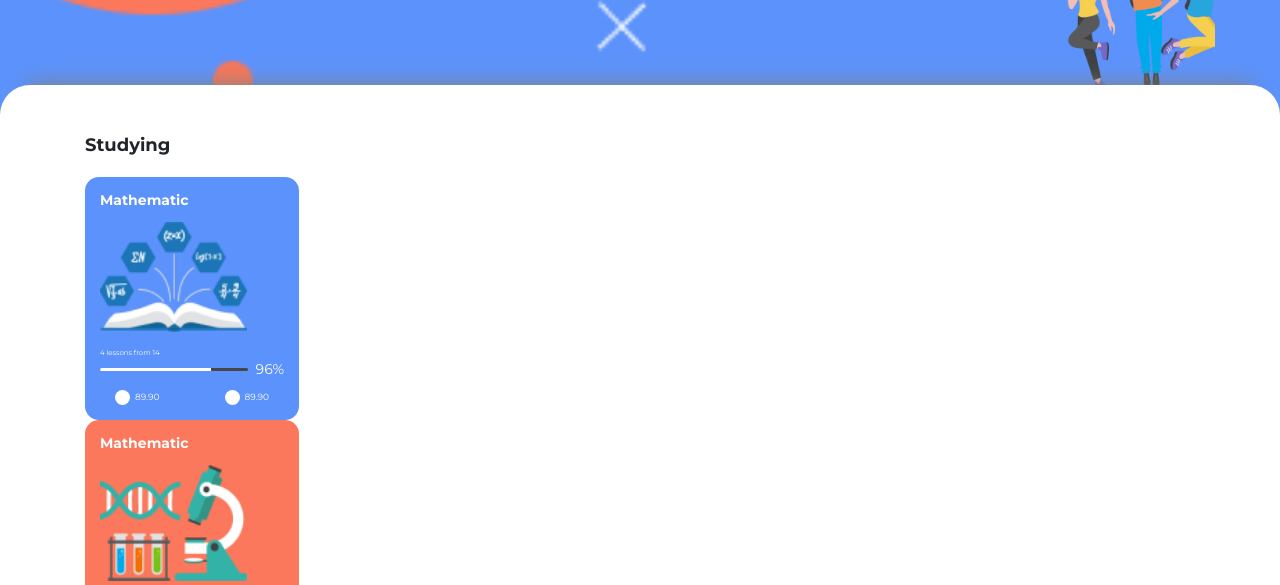
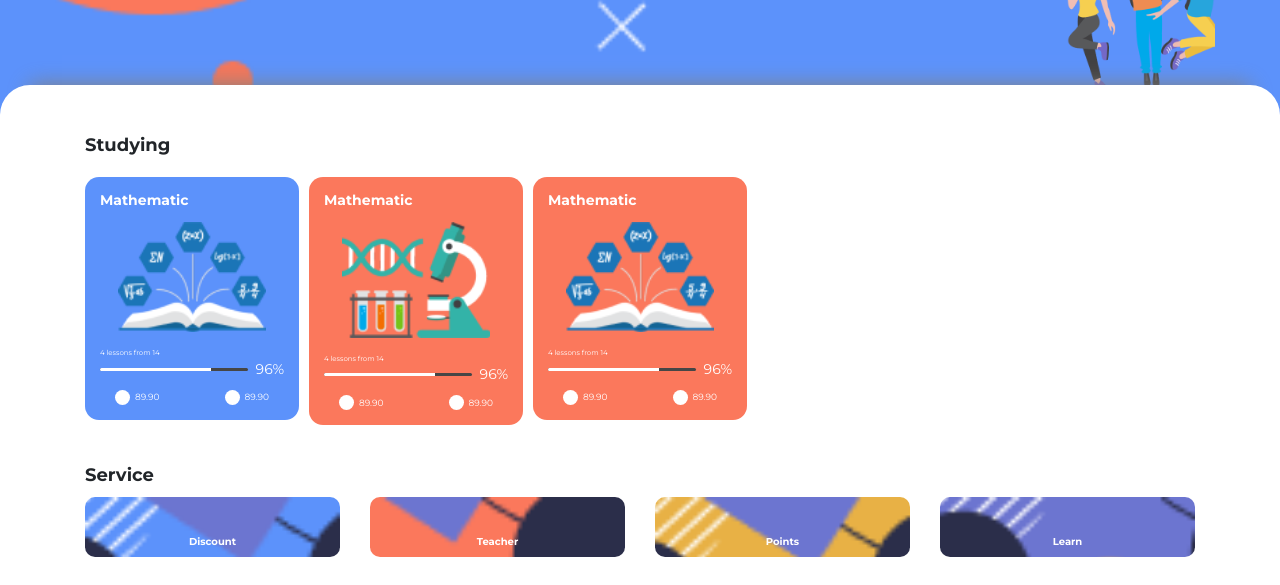
Before and after one commit to Qazi-Ahsan/gambia, a plain HTML site: page home.html in a window 1280 px wide. Shown: the part 215-800 px from the top of the page. Drawn offline with Linux system fonts and the light colour scheme.

Commit message:
carousel

```diff
--- a/home.html
+++ b/home.html
@@ -20,11 +20,12 @@
         <link rel="stylesheet" href="assets/css/slick-theme.css">
         <link rel="stylesheet" href="assets/css/slick.css">
         <link rel="stylesheet" href="assets/css/style.css">
+        <link rel="stylesheet" href="assets/css/owl.carousel.css">
+        <link rel="stylesheet" href="assets/css/owl.theme.default.min.css">
         <link rel="manifest" href="./manifest.json">
-
         <meta name="apple-mobile-web-app-status-bar" content="#5C92FB" />
         <meta name="theme-color" content="#5C92FB" />
-        <title>Gambia</title>
+    <title>Gambia</title>
 
     </head>
 
```
Also changed, not shown: add-file.html (+3 -2 lines), all-courses.html (+3 -2 lines), checkout.html (+3 -2 lines), course-detail.html (+3 -2 lines), detail-quiz-2.html (+3 -2 lines), detail-quiz.html (+3 -2 lines), detail-studying-2.html (+3 -2 lines), detail-studying.html (+3 -2 lines), index.html (+2 -1 lines), login.html (+3 -2 lines), menu.html (+3 -2 lines), payment.html (+3 -2 lines), profile.html (+3 -2 lines), register.html (+3 -2 lines), 3 more files.
